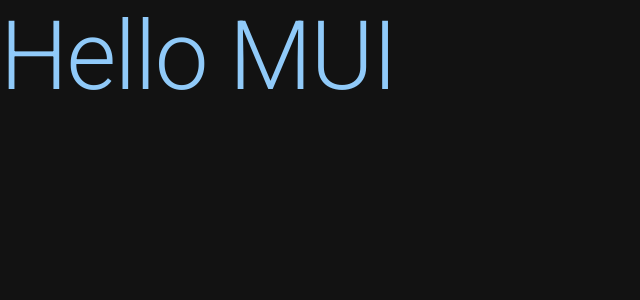
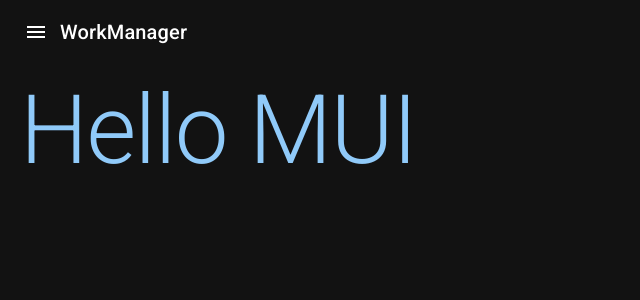
Before and after one commit to tomasferrerasdev/work-manager, a Next.js app: page / in a window 1280 px wide. Shown: the top 300 px of the page, without its empty margins (0-640 px from the left). Built offline with nearby package versions, Linux system fonts and the light colour scheme.

Commit message:
feat: implement navbar, override colors and config default MUIappbar props

```diff
--- /dev/null
+++ b/components/layouts/Layout.tsx
@@ -0,0 +1,27 @@
+import { Box } from '@mui/material';
+import Head from 'next/head';
+import { FC } from 'react';
+import { Navbar } from '../ui';
+
+interface Props {
+  title?: string;
+  children: React.ReactNode;
+}
+
+export const Layout: FC<Props> = ({
+  title = 'WorkManager | App',
+  children,
+}) => {
+  return (
+    <Box sx={{ flexFlow: 1 }}>
+      <Head>
+        <title>{title}</title>
+      </Head>
+
+      <Navbar />
+      {/*Sidebar */}
+
+      <Box sx={{ padding: '10px 20px' }}>{children}</Box>
+    </Box>
+  );
+};
--- /dev/null
+++ b/components/layouts/index.ts
@@ -0,0 +1 @@
+export * from './Layout';
--- /dev/null
+++ b/components/ui/Navbar.tsx
@@ -0,0 +1,17 @@
+import MenuOutlinedIcon from '@mui/icons-material/MenuOutlined';
+import { AppBar, IconButton, Toolbar, Typography } from '@mui/material';
+import { FC } from 'react';
+
+export const Navbar: FC = () => {
+  return (
+    <AppBar position="sticky" elevation={0}>
+      <Toolbar>
+        <IconButton size="large" edge="start">
+          <MenuOutlinedIcon />
+        </IconButton>
+
+        <Typography variant="h6">WorkManager</Typography>
+      </Toolbar>
+    </AppBar>
+  );
+};
--- /dev/null
+++ b/components/ui/index.ts
@@ -0,0 +1 @@
+export * from './Navbar';
--- a/pages/index.tsx
+++ b/pages/index.tsx
@@ -1,12 +1,15 @@
 import { Typography } from '@mui/material';
 import type { NextPage } from 'next';
+import { Layout } from '../components/layouts';
 
 const HomePage: NextPage = () => {
   return (
     <>
-      <Typography variant="h1" color="primary">
-        Hello MUI
-      </Typography>
+      <Layout>
+        <Typography variant="h1" color="primary">
+          Hello MUI
+        </Typography>
+      </Layout>
     </>
   );
 };
--- a/themes/dark-theme.ts
+++ b/themes/dark-theme.ts
@@ -11,5 +11,11 @@
       main: red.A400,
     },
   },
-  components: {},
+  components: {
+    MuiAppBar: {
+      defaultProps: {
+        elevation: 0,
+      },
+    },
+  },
 });
```
Also changed, not shown: themes/light-theme.ts (+12 -1 lines).
